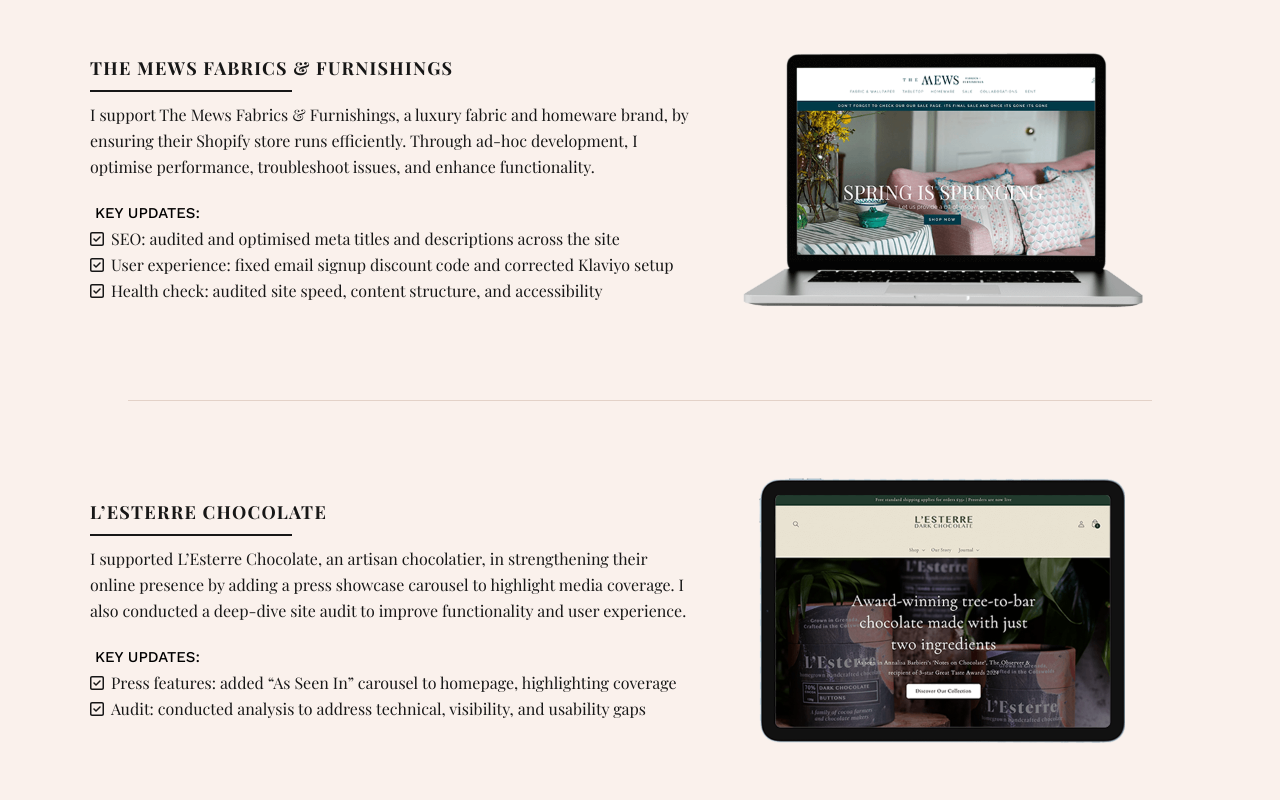
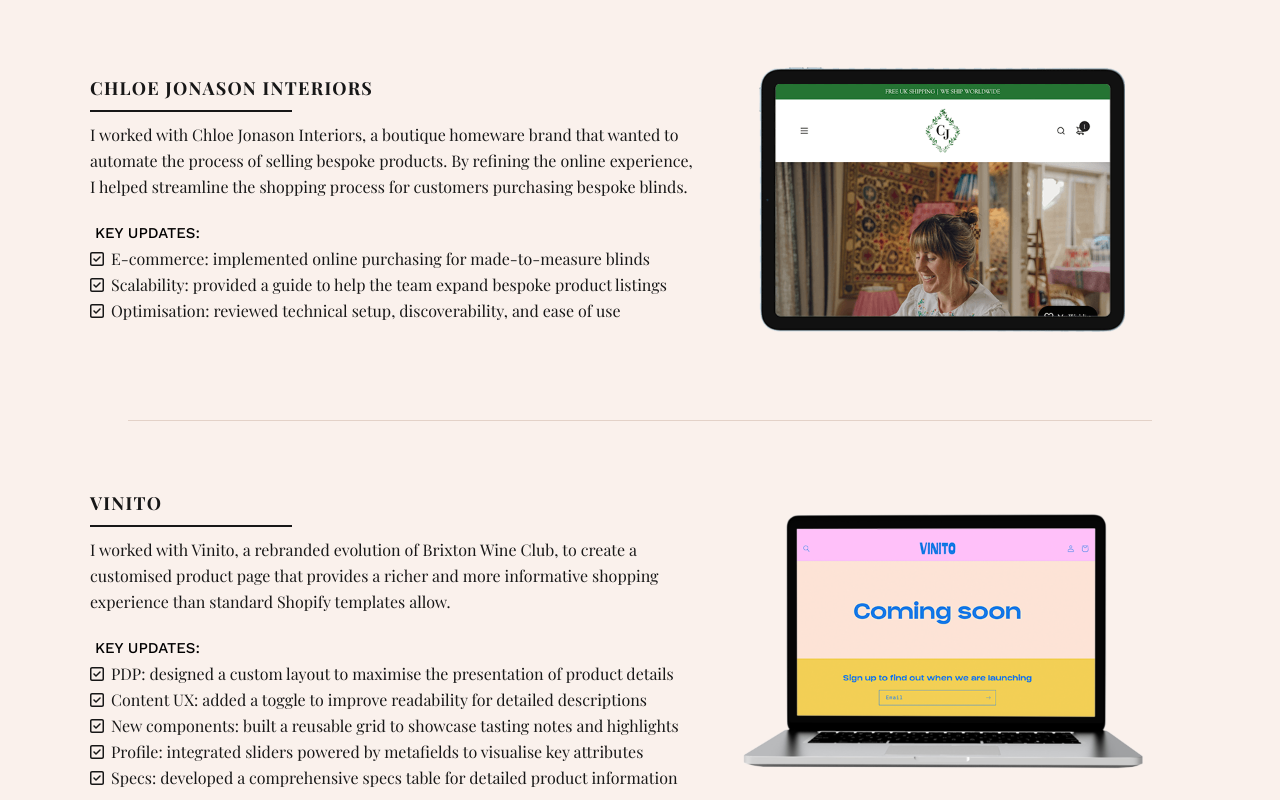
Before and after one commit to lindsayfoley/portfoleyo, a Next.js app: page /portfolio in a window 1280 px wide. Shown: the part 820-1620 px from the top of the page. Built offline with nearby package versions, Linux system fonts and the light colour scheme; a web font is replaced by a local one.

Commit message:
adding Chloe Johanson and Vinito to portfolio

```diff
--- a/src/constants/porfolio/content.ts
+++ b/src/constants/porfolio/content.ts
@@ -33,10 +33,49 @@ export const PORTFOLIO_CONTENT = {
     description:
       "I support The Fabled Thread, known for its vibrant needlepoint kits, by refining their Shopify Oxygen site and Sanity CMS. Through ongoing full-stack development, I help maintain a scalable and high-performing platform.",
     workCompletedList: [
+      "Engagement: Enabled blog comments to foster community and discussion",
       "Performance: optimised image loading by refining Sanity parameters & assets",
       "SEO: added hreflang tags to boost international visibility & rankings",
       "Analytics: added Meta Pixel to improve visitor tracking and measure conversions",
       "CMS: built Sanity models, enabling editors to update content without dev input",
+    ],
+  },
+  chloeJonason: {
+    twoColumn: {
+      title: "Chloe Jonason Interiors",
+      href: "https://www.chloejonasoninteriors.com/collections/chik-blinds/products/chik-blinds-coloured",
+      theme: colourTheme.highlight,
+      image: {
+        src: "/portfolio-chloe-jonason.png",
+        alt: "The homepage of Chloe Jonason Interiors site",
+      },
+    },
+    description:
+      "I worked with Chloe Jonason Interiors, a boutique homeware brand that wanted to automate the process of selling bespoke products. By refining the online experience, I helped streamline the shopping process for customers purchasing bespoke blinds.",
+    workCompletedList: [
+      "E-commerce: implemented online purchasing for made-to-measure blinds",
+      "Scalability: provided a guide to help the team expand bespoke product listings",
+      "Optimisation: reviewed technical setup, discoverability, and ease of use",
+    ],
+  },
+  vinito: {
+    twoColumn: {
+      title: "Vinito",
+      href: "https://www.drinkvinito.com/",
+      theme: colourTheme.highlight,
+      image: {
+        src: "/portfolio-vinito.png",
+        alt: "The homepage of Vinito's site",
+      },
+    },
+    description:
+      "I worked with Vinito, a rebranded evolution of Brixton Wine Club, to create a customised product page that provides a richer and more informative shopping experience than standard Shopify templates allow.",
+    workCompletedList: [
+      "PDP: designed a custom layout to maximise the presentation of product details",
+      "Content UX: added a toggle to improve readability for detailed descriptions",
+      "New components: built a reusable grid to showcase tasting notes and highlights",
+      "Profile: integrated sliders powered by metafields to visualise key attributes",
+      "Specs: developed a comprehensive specs table for detailed product information",
     ],
   },
   theMews: {
@@ -50,7 +89,7 @@ export const PORTFOLIO_CONTENT = {
       },
     },
     description:
-      "I support The Mews Fabrics & Furnishings, a luxury fabric and homeware brand, by ensuring their Shopify store runs efficiently. Through ad-hoc development, I optimise performance, troubleshoot issues, and enhance functionality.",
+      "I supported The Mews Fabrics & Furnishings, a luxury fabric and homeware brand, by optimising their Shopify store’s performance and functionality. This included troubleshooting issues and implementing fixes to improve SEO and UX.",
     workCompletedList: [
       "SEO: audited and optimised meta titles and descriptions across the site",
       "User experience: fixed email signup discount code and corrected Klaviyo setup",
--- a/src/pages/portfolio.tsx
+++ b/src/pages/portfolio.tsx
@@ -9,8 +9,10 @@ import styles from "../styles/portfolio.module.css";
 
 const companies = [
   PORTFOLIO_CONTENT.theFabledThread,
+  PORTFOLIO_CONTENT.chloeJonason,
+  PORTFOLIO_CONTENT.vinito,
+  PORTFOLIO_CONTENT.lesterre,
   PORTFOLIO_CONTENT.theMews,
-  PORTFOLIO_CONTENT.lesterre,
   PORTFOLIO_CONTENT.charlotteTilbury,
 ];
 
```
